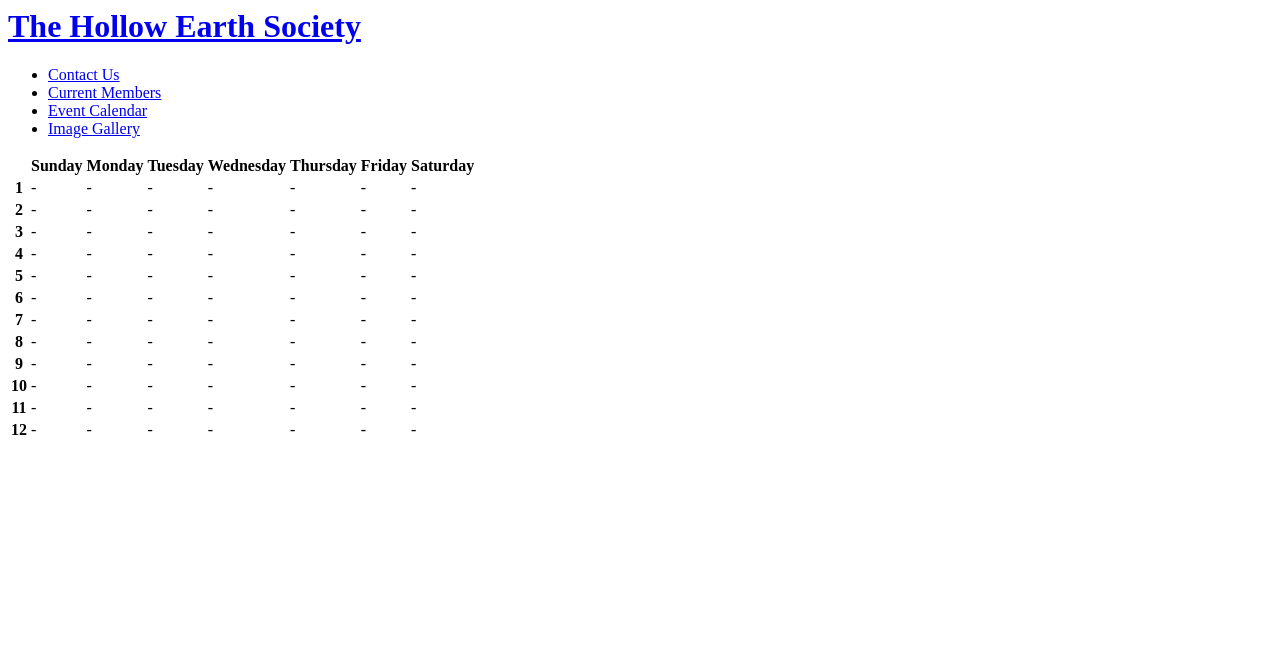
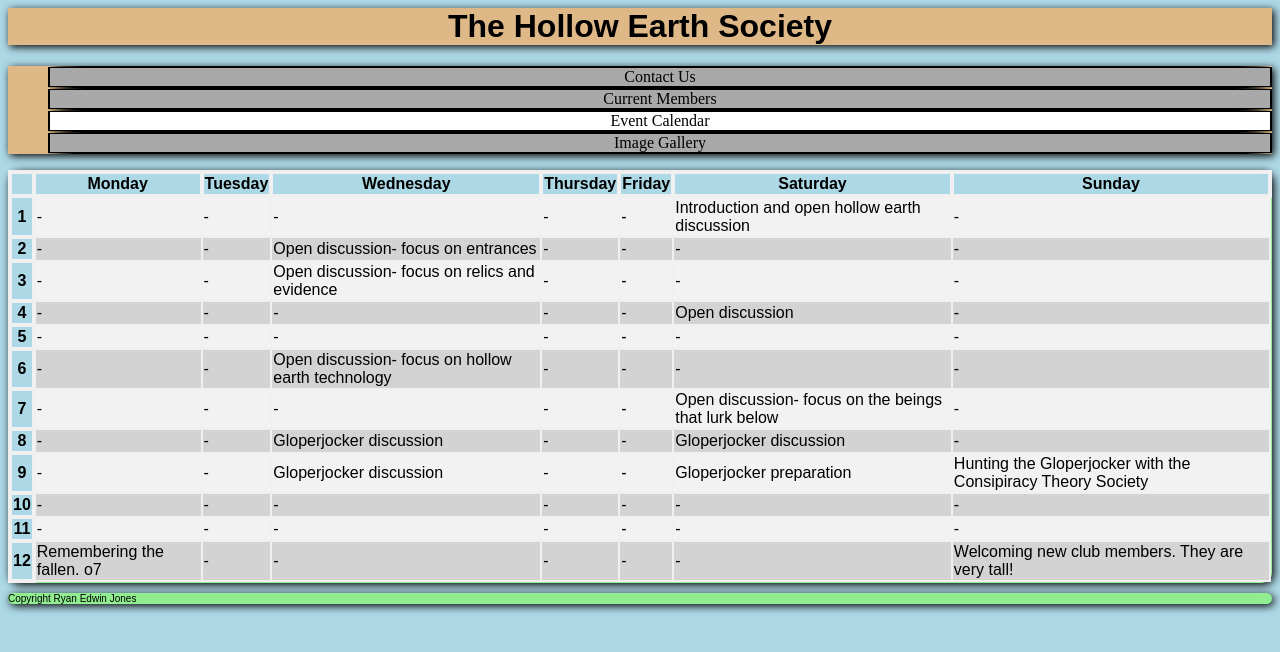
Before and after one commit to ryane-jon/The-Hollow-Earth-Society, a plain HTML site: page event_calendar.html in a window 1280 px wide. Drawn offline with Linux system fonts and the light colour scheme.

Commit message:
Add files via upload

```diff
--- a/css/styles.css
+++ b/css/styles.css
@@ -0,0 +1,119 @@
+/*main containers*/
+body{
+    background-color: lightblue;
+}
+
+header{
+    background-color: burlywood;
+    box-shadow: 2px 2px 8px;
+}
+
+nav{
+    background-color: burlywood;
+    box-shadow: 2px 2px 8px;
+}
+
+    li{
+        border: 2px solid black;
+        border-radius: 5%;
+        background-color: darkgray;
+        list-style-type: none;
+    }
+
+    a{
+        color: black;
+        text-align: center;
+        text-decoration: none;
+    }
+
+    li:hover{
+        background-color: lightgray;
+    }
+
+    .active{
+        background-color: white;
+    }
+
+main{
+    background-color: lightgreen;
+    border-radius: 10px;
+    box-shadow: 2px 2px 8px;
+}
+
+aside{
+    background-color: lightgreen;
+    border-radius: 10px;
+    box-shadow: 2px 2px 8px;
+}
+
+footer{
+    background-color: lightgreen;
+    border-radius: 10px;
+    box-shadow: 2px 2px 8px;
+    font-size: 10px;
+}
+
+
+/*text*/
+h1{
+    font-family: Arial;
+}
+
+h2{
+    font-family: Arial;
+}
+
+h3{
+    font-family: Arial;
+}
+
+h4{
+    font-family: Arial;
+}
+
+h5{
+    font-family: Arial;
+}
+
+h6{
+    font-family: Arial;
+}
+
+p{
+    font-family: Arial;
+}
+
+/*table*/
+table{
+    font-family: Arial;
+    border-collapse: collapse;
+}
+
+td{
+    border: 2px solid #F0F0F0;
+}
+
+th{
+    border: 2px solid #F0F0F0;
+}
+
+tr:nth-child(even){
+    background-color: #F2F2F2;
+}
+
+tr:nth-child(odd){
+    background-color: lightgrey;
+}
+
+tr:hover{
+    background-color:lightgreen;
+}
+
+td:hover{
+    background-color:lightblue;
+}
+
+th{
+    background-color:lightblue;
+    border: 4px solid #F0F0F0;
+}
--- a/event_calendar.html
+++ b/event_calendar.html
@@ -13,10 +13,10 @@
 
         <nav>
             <ul>
-                <li><a href="contact_us.html">Contact Us</a></li>
-                <li><a href="current_members.html">Current Members</a></li>
-                <li><a href="event_calendar.html">Event Calendar</a></li>
-                <li><a href="img_gallery.html">Image Gallery</a></li>
+                <a href="contact_us.html"><li>Contact Us</li> </a>
+                <a href="current_members.html"><li>Current Members</li></a>
+                <a href="event_calendar.html"><li class = "active">Event Calendar</li></a>
+                <a href="img_gallery.html"><li>Image Gallery</li></a>
             </ul>
         </nav>
 
@@ -24,133 +24,133 @@
             <table>
                 <tr>
                     <th></th>
-                    <th>Sunday</th>
                     <th>Monday</th>
                     <th>Tuesday</th>
                     <th>Wednesday</th>
                     <th>Thursday</th>
                     <th>Friday</th>
                     <th>Saturday</th>
+                    <th>Sunday</th>
                 </tr>
                 <tr>
                     <th>1</th>
+                    <td>-</td> <!--Monday-->
+                    <td>-</td> <!--Tuesday-->
+                    <td>-</td> <!--Wednesday-->
+                    <td>-</td> <!--Thursday-->
+                    <td>-</td> <!--Friday-->
+                    <td>Introduction and open hollow earth discussion</td> <!--Saturday-->
                     <td>-</td> <!--Sunday-->
+                </tr>
+                <tr>
+                    <th>2</th>
+                    <td>-</td> <!--Monday-->
+                    <td>-</td> <!--Tuesday-->
+                    <td>Open discussion- focus on entrances</td> <!--Wednesday-->
+                    <td>-</td> <!--Thursday-->
+                    <td>-</td> <!--Friday-->
+                    <td>-</td> <!--Saturday-->
+                    <td>-</td> <!--Sunday-->
+                </tr>
+                <tr>
+                    <th>3</th>
+                    <td>-</td> <!--Monday-->
+                    <td>-</td> <!--Tuesday-->
+                    <td>Open discussion- focus on relics and evidence</td> <!--Wednesday-->
+                    <td>-</td> <!--Thursday-->
+                    <td>-</td> <!--Friday-->
+                    <td>-</td> <!--Saturday-->
+                    <td>-</td> <!--Sunday-->
+                </tr>
+                <tr>
+                    <th>4</th>
+                    <td>-</td> <!--Monday-->
+                    <td>-</td> <!--Tuesday-->
+                    <td>-</td> <!--Wednesday-->
+                    <td>-</td> <!--Thursday-->
+                    <td>-</td> <!--Friday-->
+                    <td>Open discussion</td> <!--Saturday-->
+                    <td>-</td> <!--Sunday-->
+                </tr>
+                <tr>
+                    <th>5</th>
                     <td>-</td> <!--Monday-->
                     <td>-</td> <!--Tuesday-->
                     <td>-</td> <!--Wednesday-->
                     <td>-</td> <!--Thursday-->
                     <td>-</td> <!--Friday-->
                     <td>-</td> <!--Saturday-->
+                    <td>-</td> <!--Sunday-->
                 </tr>
                 <tr>
-                    <th>2</th>
+                    <th>6</th>
+                    <td>-</td> <!--Monday-->
+                    <td>-</td> <!--Tuesday-->
+                    <td>Open discussion- focus on hollow earth technology</td> <!--Wednesday-->
+                    <td>-</td> <!--Thursday-->
+                    <td>-</td> <!--Friday-->
+                    <td>-</td> <!--Saturday-->
                     <td>-</td> <!--Sunday-->
+                </tr>
+                <tr>
+                    <th>7</th>
+                    <td>-</td> <!--Monday-->
+                    <td>-</td> <!--Tuesday-->
+                    <td>-</td> <!--Wednesday-->
+                    <td>-</td> <!--Thursday-->
+                    <td>-</td> <!--Friday-->
+                    <td>Open discussion- focus on the beings that lurk below</td> <!--Saturday-->
+                    <td>-</td> <!--Sunday-->
+                </tr>
+                <tr>
+                    <th>8</th>
+                    <td>-</td> <!--Monday-->
+                    <td>-</td> <!--Tuesday-->
+                    <td>Gloperjocker discussion</td> <!--Wednesday-->
+                    <td>-</td> <!--Thursday-->
+                    <td>-</td> <!--Friday-->
+                    <td>Gloperjocker discussion</td> <!--Saturday-->
+                    <td>-</td> <!--Sunday-->
+                </tr>
+                <tr>
+                    <th>9</th>
+                    <td>-</td> <!--Monday-->
+                    <td>-</td> <!--Tuesday-->
+                    <td>Gloperjocker discussion</td> <!--Wednesday-->
+                    <td>-</td> <!--Thursday-->
+                    <td>-</td> <!--Friday-->
+                    <td>Gloperjocker preparation</td> <!--Saturday-->
+                    <td>Hunting the Gloperjocker with the Consipiracy Theory Society</td> <!--Sunday-->
+                </tr>
+                <tr>
+                    <th>10</th>
                     <td>-</td> <!--Monday-->
                     <td>-</td> <!--Tuesday-->
                     <td>-</td> <!--Wednesday-->
                     <td>-</td> <!--Thursday-->
                     <td>-</td> <!--Friday-->
                     <td>-</td> <!--Saturday-->
+                    <td>-</td> <!--Sunday-->
                 </tr>
                 <tr>
-                    <th>3</th>
-                    <td>-</td> <!--Sunday-->
+                    <th>11</th>
                     <td>-</td> <!--Monday-->
                     <td>-</td> <!--Tuesday-->
                     <td>-</td> <!--Wednesday-->
                     <td>-</td> <!--Thursday-->
                     <td>-</td> <!--Friday-->
                     <td>-</td> <!--Saturday-->
+                    <td>-</td> <!--Sunday-->
                 </tr>
                 <tr>
-                    <th>4</th>
-                    <td>-</td> <!--Sunday-->
-                    <td>-</td> <!--Monday-->
+                    <th>12</th>
+                    <td>Remembering the fallen. o7</td> <!--Monday-->
                     <td>-</td> <!--Tuesday-->
                     <td>-</td> <!--Wednesday-->
                     <td>-</td> <!--Thursday-->
                     <td>-</td> <!--Friday-->
                     <td>-</td> <!--Saturday-->
-                </tr>
-                <tr>
-                    <th>5</th>
-                    <td>-</td> <!--Sunday-->
-                    <td>-</td> <!--Monday-->
-                    <td>-</td> <!--Tuesday-->
-                    <td>-</td> <!--Wednesday-->
-                    <td>-</td> <!--Thursday-->
-                    <td>-</td> <!--Friday-->
-                    <td>-</td> <!--Saturday-->
-                </tr>
-                <tr>
-                    <th>6</th>
-                    <td>-</td> <!--Sunday-->
-                    <td>-</td> <!--Monday-->
-                    <td>-</td> <!--Tuesday-->
-                    <td>-</td> <!--Wednesday-->
-                    <td>-</td> <!--Thursday-->
-                    <td>-</td> <!--Friday-->
-                    <td>-</td> <!--Saturday-->
-                </tr>
-                <tr>
-                    <th>7</th>
-                    <td>-</td> <!--Sunday-->
-                    <td>-</td> <!--Monday-->
-                    <td>-</td> <!--Tuesday-->
-                    <td>-</td> <!--Wednesday-->
-                    <td>-</td> <!--Thursday-->
-                    <td>-</td> <!--Friday-->
-                    <td>-</td> <!--Saturday-->
-                </tr>
-                <tr>
-                    <th>8</th>
-                    <td>-</td> <!--Sunday-->
-                    <td>-</td> <!--Monday-->
-                    <td>-</td> <!--Tuesday-->
-                    <td>-</td> <!--Wednesday-->
-                    <td>-</td> <!--Thursday-->
-                    <td>-</td> <!--Friday-->
-                    <td>-</td> <!--Saturday-->
-                </tr>
-                <tr>
-                    <th>9</th>
-                    <td>-</td> <!--Sunday-->
-                    <td>-</td> <!--Monday-->
-                    <td>-</td> <!--Tuesday-->
-                    <td>-</td> <!--Wednesday-->
-                    <td>-</td> <!--Thursday-->
-                    <td>-</td> <!--Friday-->
-                    <td>-</td> <!--Saturday-->
-                </tr>
-                <tr>
-                    <th>10</th>
-                    <td>-</td> <!--Sunday-->
-                    <td>-</td> <!--Monday-->
-                    <td>-</td> <!--Tuesday-->
-                    <td>-</td> <!--Wednesday-->
-                    <td>-</td> <!--Thursday-->
-                    <td>-</td> <!--Friday-->
-                    <td>-</td> <!--Saturday-->
-                </tr>
-                <tr>
-                    <th>11</th>
-                    <td>-</td> <!--Sunday-->
-                    <td>-</td> <!--Monday-->
-                    <td>-</td> <!--Tuesday-->
-                    <td>-</td> <!--Wednesday-->
-                    <td>-</td> <!--Thursday-->
-                    <td>-</td> <!--Friday-->
-                    <td>-</td> <!--Saturday-->
-                </tr>
-                <tr>
-                    <th>12</th>
-                    <td>-</td> <!--Sunday-->
-                    <td>-</td> <!--Monday-->
-                    <td>-</td> <!--Tuesday-->
-                    <td>-</td> <!--Wednesday-->
-                    <td>-</td> <!--Thursday-->
-                    <td>-</td> <!--Friday-->
-                    <td>-</td> <!--Saturday-->
+                    <td>Welcoming new club members. They are very tall!</td> <!--Sunday-->
                 </tr>
             </table>
         </main>
@@ -158,7 +158,7 @@
         <aside> </aside>
 
         <footer>
-
+            <p>Copyright Ryan Edwin Jones</p>
         </footer>
     </body>
 </html>
```
Also changed, not shown: contact_us.html (+6 -5 lines), current_members.html (+5 -5 lines), img_gallery.html (+7 -7 lines), index.html (+9 -6 lines), images/Gloperjocker template.png (added).
